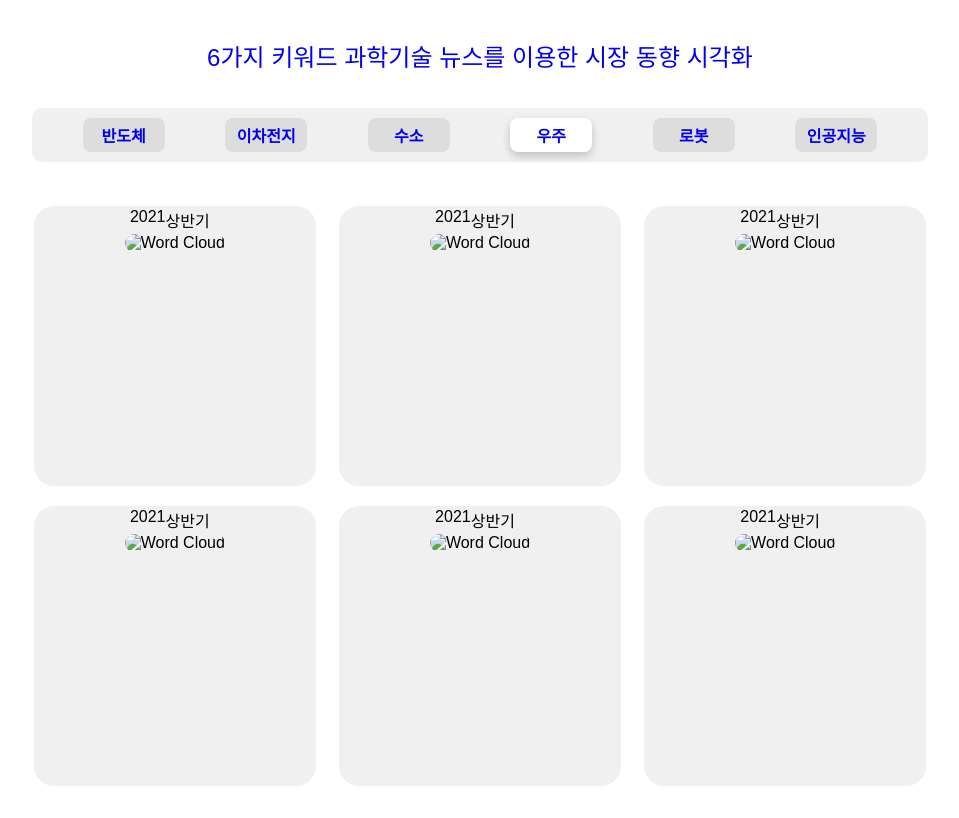
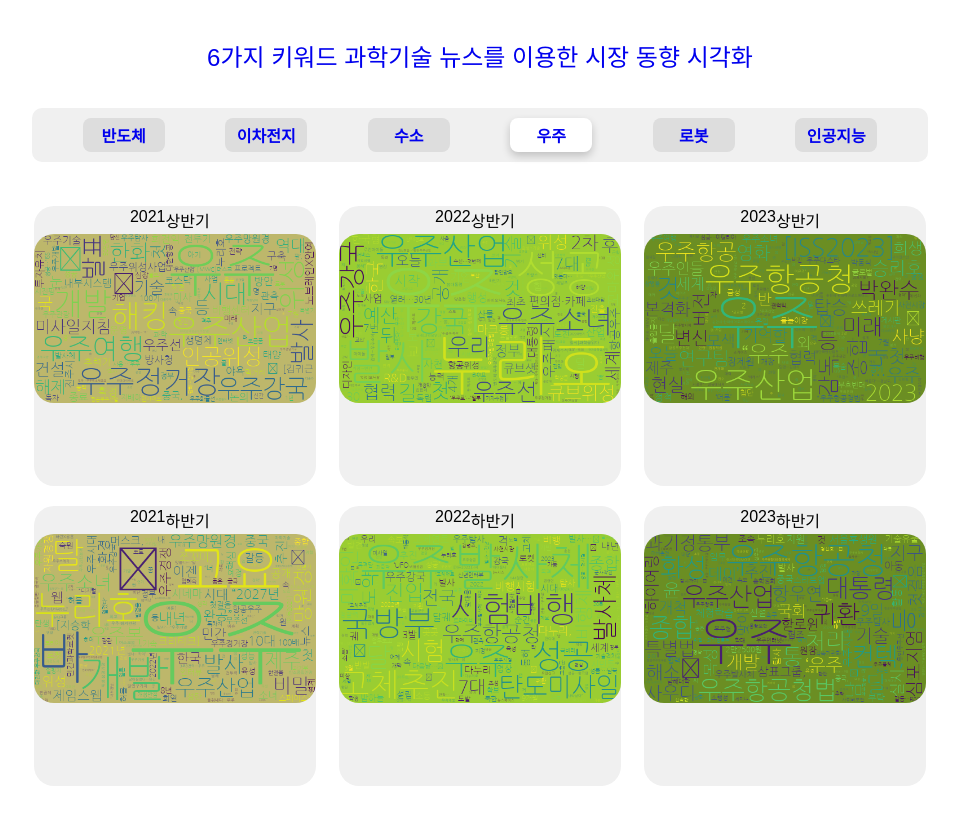
Before and after one commit to LEEGIYEONG/news_crawler, a Django app: page /space/ in a window 1280 px wide. Shown: the whole page, without its empty margins (160-1119 px from the left). Run offline with Django 4.2, Linux system fonts and the light colour scheme; some web fonts are replaced.

Commit message:
Design: 우주 페이지 수정

```diff
--- a/mywebsite/mainapp/templates/mainapp/space.html
+++ b/mywebsite/mainapp/templates/mainapp/space.html
@@ -25,46 +25,46 @@
             <span>2021</span>
             <span>상반기</span>
           </div>
-          <img src="{{ wordcloud_image_url }}" alt="Word Cloud" />
+          <img src="{% static 'images/Space_2021_1.png' %}" alt="Word Cloud" />
         </div>
         <div class="wordcloud_1">
           <div class="period">
             <span>2021</span>
-            <span>상반기</span>
+            <span>하반기</span>
           </div>
-          <img src="{{ wordcloud_image_url }}" alt="Word Cloud" />
+          <img src="{% static 'images/Space_2021_2.png' %}" alt="Word Cloud" />
         </div>
       </div>
       <div class="wordcloud_2_column">
         <div class="wordcloud_1">
           <div class="period">
-            <span>2021</span>
+            <span>2022</span>
             <span>상반기</span>
           </div>
-          <img src="{{ wordcloud_image_url }}" alt="Word Cloud" />
+          <img src="{% static 'images/Space_2022_1.png' %}" alt="Word Cloud" />
         </div>
         <div class="wordcloud_1">
           <div class="period">
-            <span>2021</span>
-            <span>상반기</span>
+            <span>2022</span>
+            <span>하반기</span>
           </div>
-          <img src="{{ wordcloud_image_url }}" alt="Word Cloud" />
+          <img src="{% static 'images/Space_2022_2.png' %}" alt="Word Cloud" />
         </div>
       </div>
       <div class="wordcloud_2_column">
         <div class="wordcloud_1">
           <div class="period">
-            <span>2021</span>
+            <span>2023</span>
             <span>상반기</span>
           </div>
-          <img src="{{ wordcloud_image_url }}" alt="Word Cloud" />
+          <img src="{% static 'images/Space_2023_1.png' %}" alt="Word Cloud" />
         </div>
         <div class="wordcloud_1">
           <div class="period">
-            <span>2021</span>
-            <span>상반기</span>
+            <span>2023</span>
+            <span>하반기</span>
           </div>
-          <img src="{{ wordcloud_image_url }}" alt="Word Cloud" />
+          <img src="{% static 'images/Space_2023_2.png' %}" alt="Word Cloud" />
         </div>
       </div>
     </div>
```
